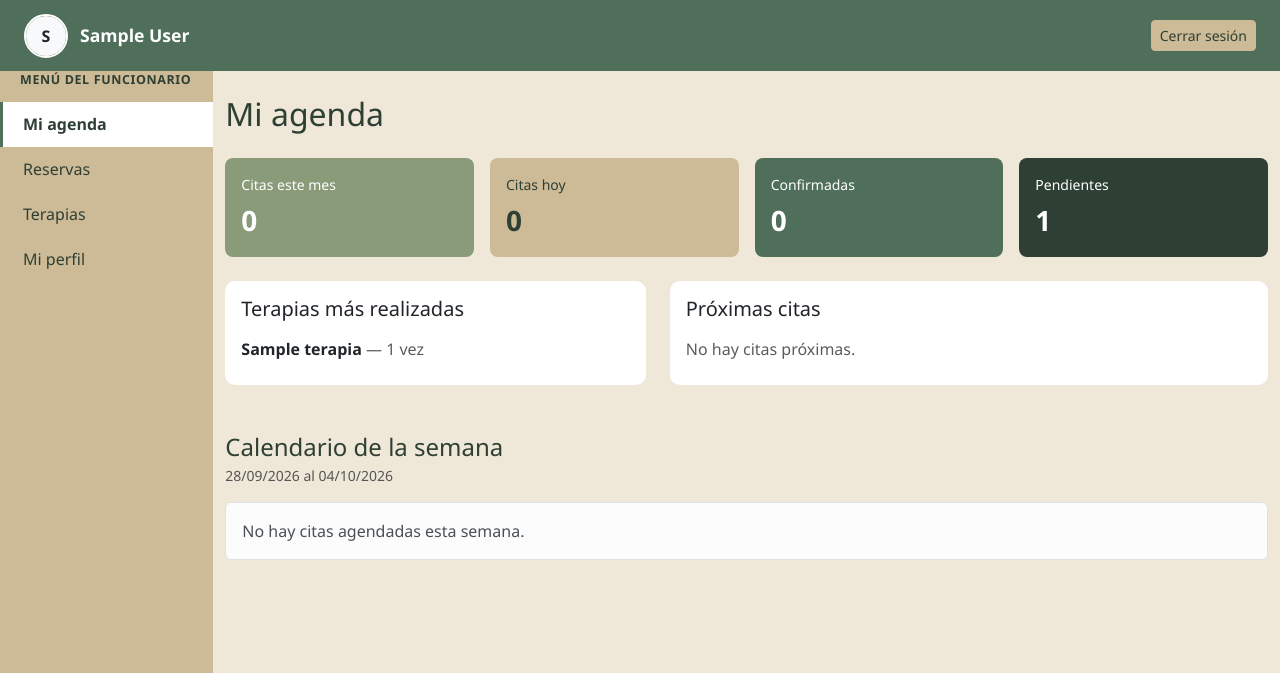
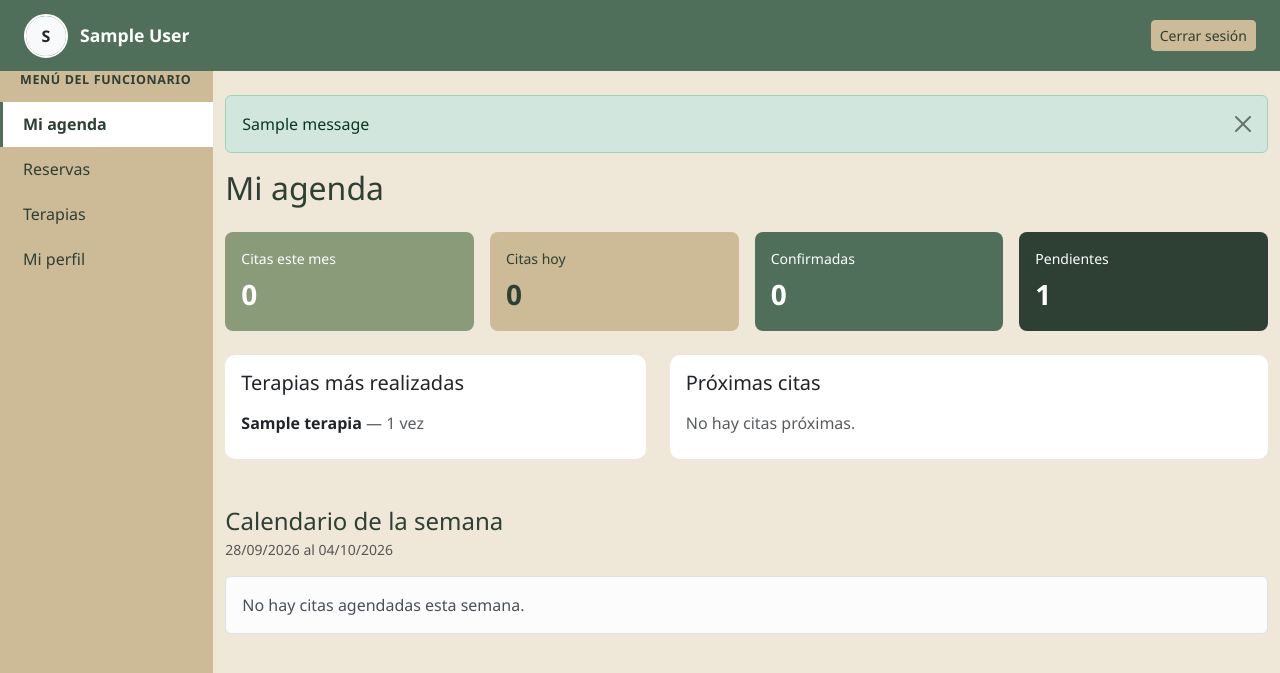
Before and after one commit to benjatabilo/spa-maison-dequilibre, a Django app: page /terapeuta/ in a window 1280 px wide. Shown: the part 72-745 px from the top of the page. Run offline with Django 5.2, Linux system fonts and the light colour scheme; a user stored in the database is signed in; tables that the repository leaves empty hold one stand-in row (values such as "Sample post"); one stand-in notice (Sample message) is shown; some libraries are stand-ins or nearby versions.

Commit message:
cambios en base terapeuta

```diff
--- a/terapeutaApp/templates/terapeuta/base_terapeuta.html
+++ b/terapeutaApp/templates/terapeuta/base_terapeuta.html
@@ -119,7 +119,16 @@
       </div>
     </div>
 
-    <div class="col-md-9 col-lg-10 py-4">
+        <div class="col-md-9 col-lg-10 py-4">
+      {% if messages %}
+        {% for message in messages %}
+        <div class="alert alert-{{ message.tags|default:'info' }} alert-dismissible fade show" role="alert">
+          {{ message }}
+          <button type="button" class="btn-close" data-bs-dismiss="alert" aria-label="Cerrar"></button>
+        </div>
+        {% endfor %}
+      {% endif %}
+
       {% if sin_ficha %}
       <div class="alert alert-warning">
         Tu usuario aún no está vinculado a una ficha de terapeuta. Pide al administrador que
```
